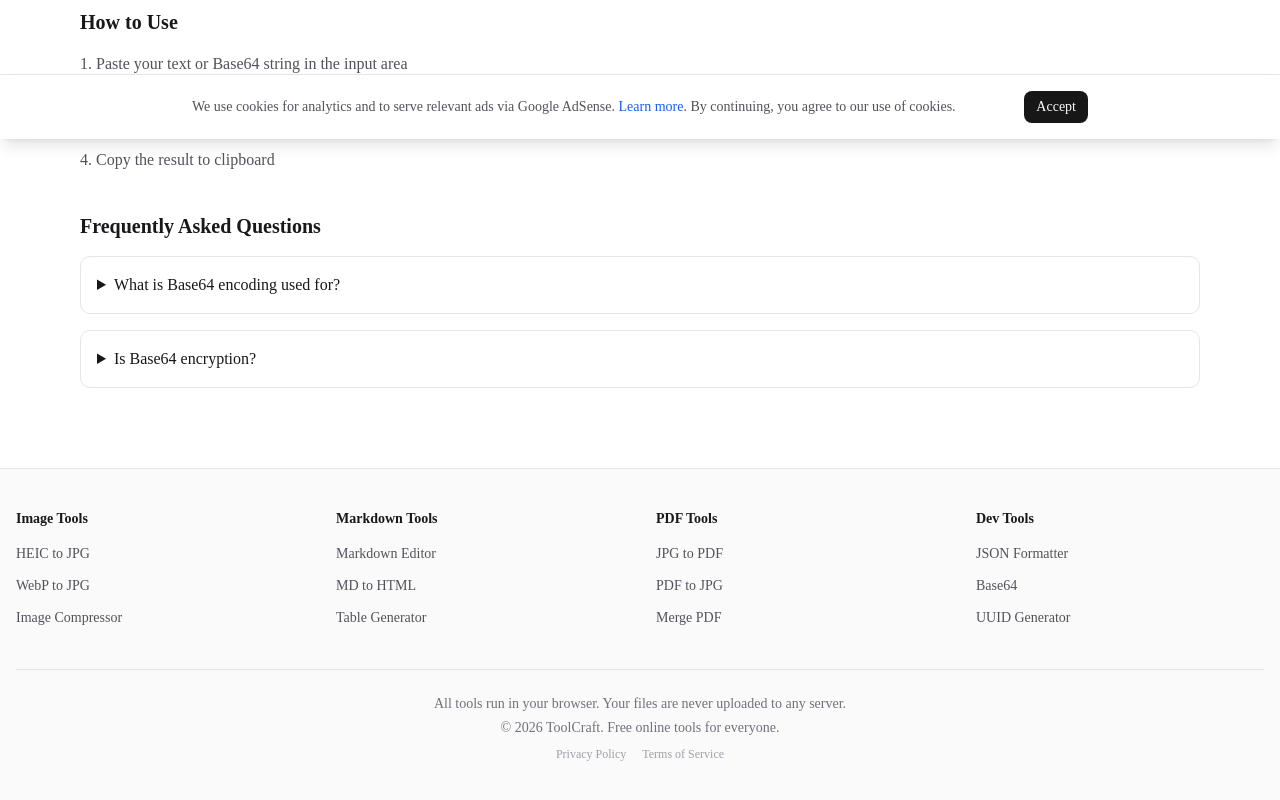
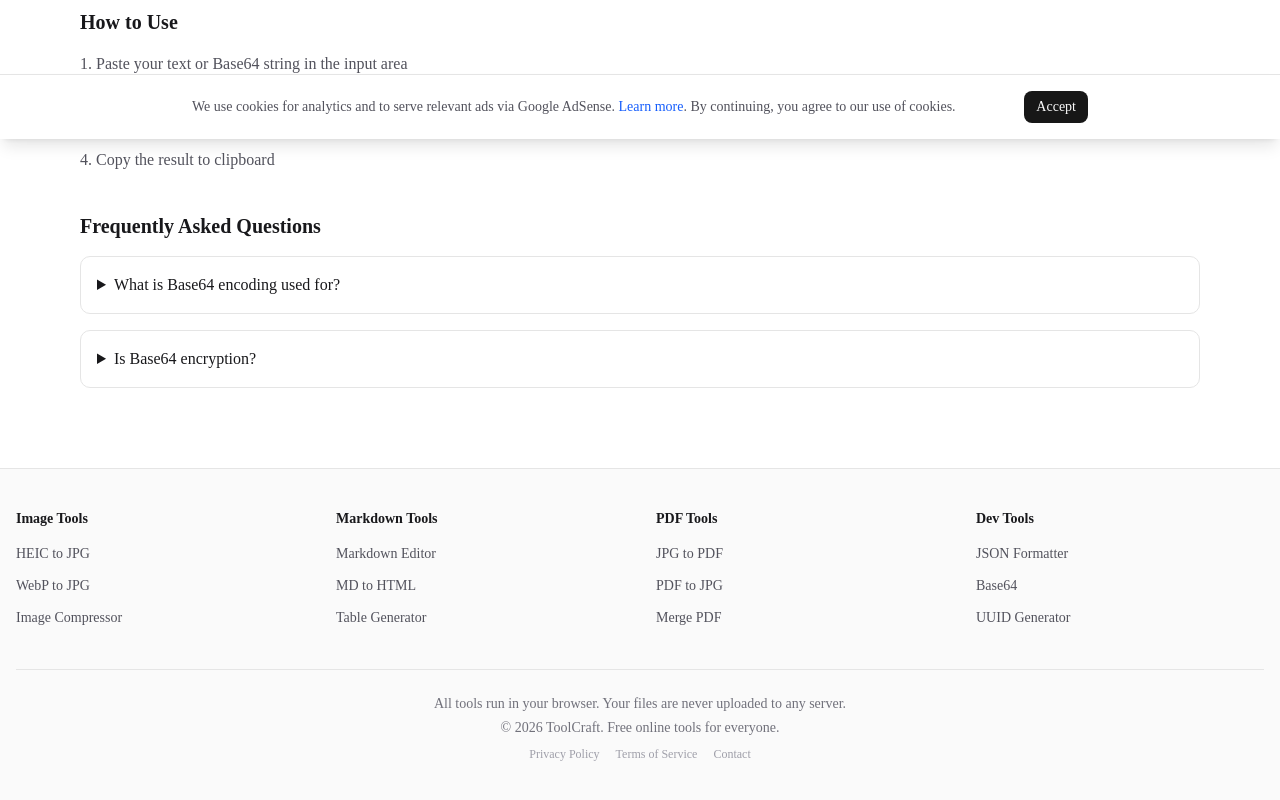
Before and after one commit to listone075-sys/toolkit-site, a Next.js app: page /tools/base64-encode-decode in a window 1280 px wide. Shown: the part 661-1461 px from the top of the page. Built offline with nearby package versions, Linux system fonts and the light colour scheme; no server answers.

Commit message:
Fix GA coverage on all pages + add contact info
- Hardcode GA (G-0EHKDP008P) in <head> alongside AdSense
- Fixes missing GA on SSG pages (blog, privacy, terms)
- Add contact email to footer (AdSense requirement)

```diff
--- a/src/app/layout.tsx
+++ b/src/app/layout.tsx
@@ -51,6 +51,12 @@ export default function RootLayout({ children }: Readonly<{ children: React.Reac
     <html lang="en" className={`${geistSans.variable} ${geistMono.variable} h-full antialiased`}>
       <head>
         <script async src="https://pagead2.googlesyndication.com/pagead/js/adsbygoogle.js?client=ca-pub-5142105226310650" crossOrigin="anonymous" />
+        <script async src="https://www.googletagmanager.com/gtag/js?id=G-0EHKDP008P" />
+        <script
+          dangerouslySetInnerHTML={{
+            __html: `window.dataLayer=window.dataLayer||[];function gtag(){dataLayer.push(arguments);}gtag('js',new Date());gtag('config','G-0EHKDP008P',{anonymize_ip:true});`,
+          }}
+        />
       </head>
       <body className="min-h-full flex flex-col">
         <SiteSchema />
--- a/src/components/layout/footer.tsx
+++ b/src/components/layout/footer.tsx
@@ -44,6 +44,7 @@ export function Footer() {
           <div className="mt-2 flex justify-center gap-4">
             <Link href="/privacy" className="text-xs text-zinc-400 hover:text-zinc-600">Privacy Policy</Link>
             <Link href="/terms" className="text-xs text-zinc-400 hover:text-zinc-600">Terms of Service</Link>
+            <a href="mailto:hello@toolcraftbox.com" className="text-xs text-zinc-400 hover:text-zinc-600">Contact</a>
           </div>
         </div>
       </div>
```
